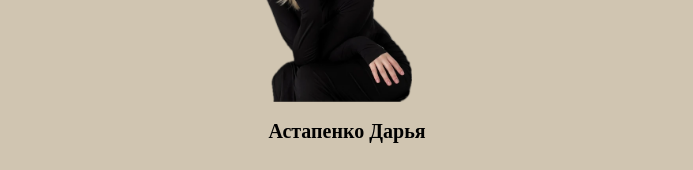
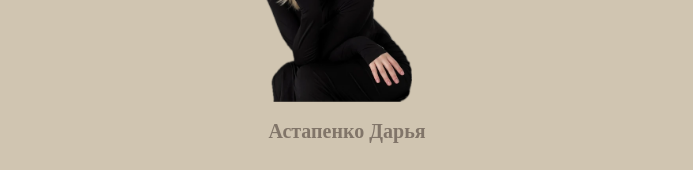
Before and after one commit to Milana46/WeTalkStudio, a plain HTML site: page index.html in a window 1280 px wide. Shown: the part 1120-1290 px from the top of the page, without its empty margins (293-986 px from the left). Drawn offline with Linux system fonts and the light colour scheme; a web font is replaced by a local one.

Commit message:
finish12

```diff
--- a/style.css
+++ b/style.css
@@ -235,7 +235,7 @@ a{
 
 .tutor{
     text-align: center;
-    color:black;
+    color:#817569;
     font-weight: bold;
     font-size:20px ;
 
```
